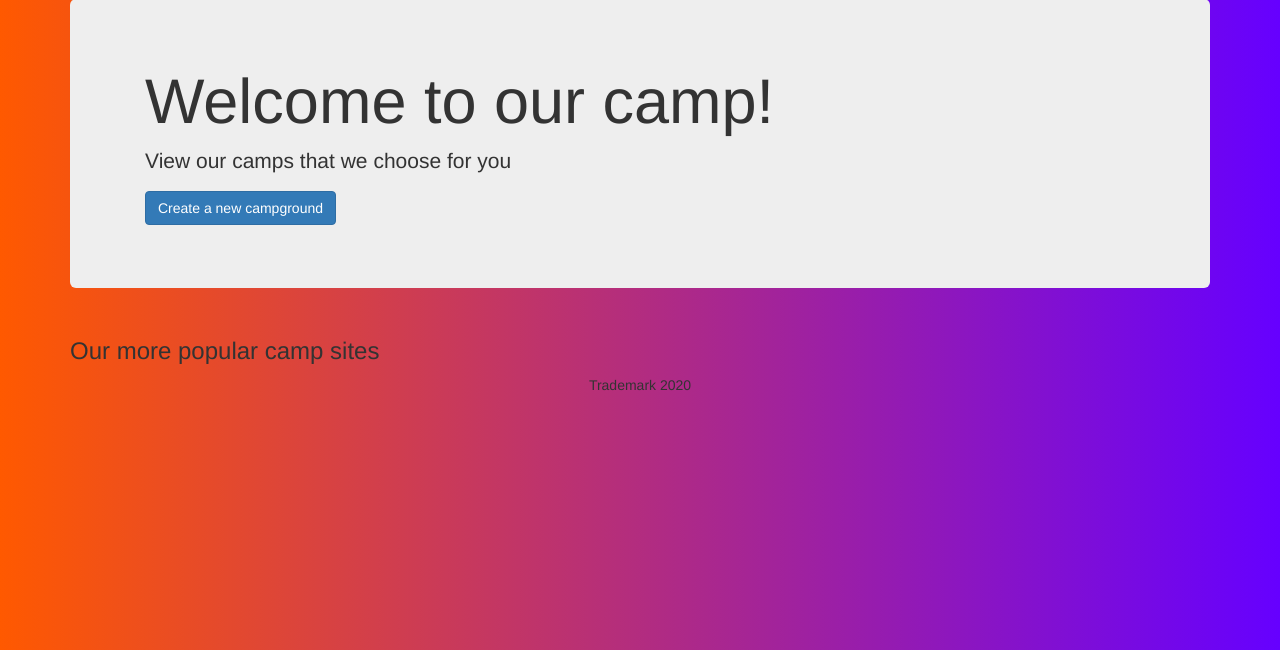
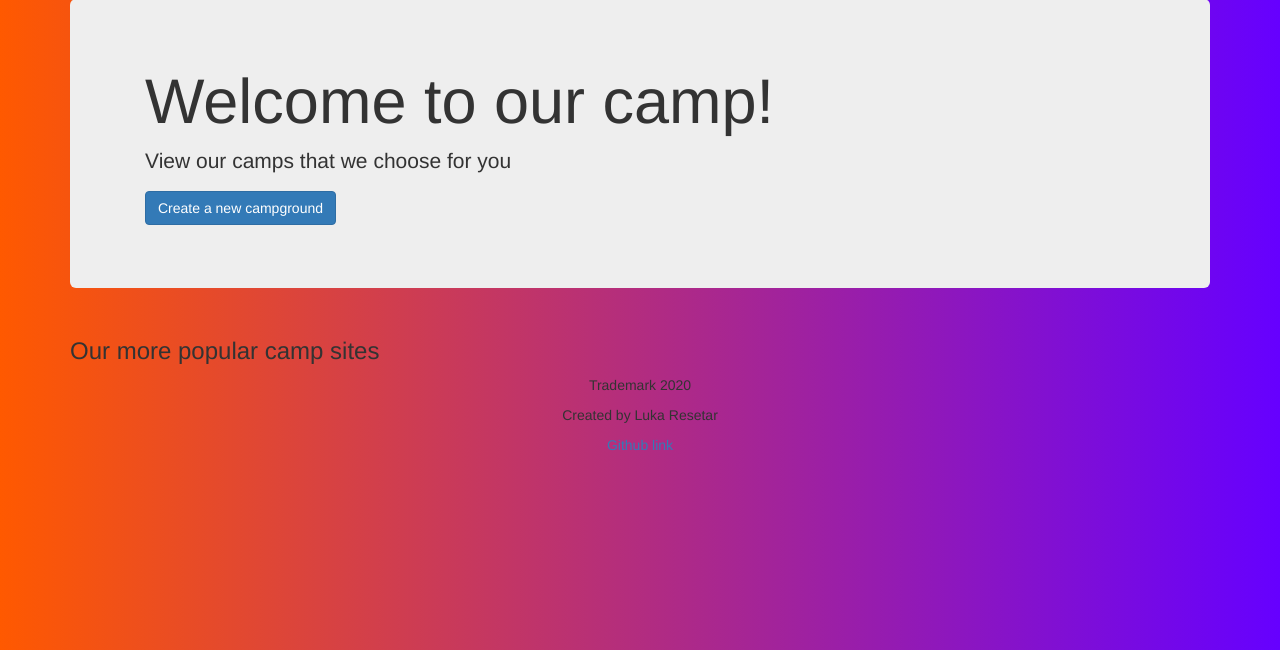
Before and after one commit to kirsrous/yelpcampClone, a Node server app: page /campgrounds/ in a window 1280 px wide. Shown: the part 73-723 px from the top of the page. Run offline with Node 20, Linux system fonts and the light colour scheme; data that the repository does not hold is empty; some libraries are stand-ins or nearby versions.

Commit message:
Update footer.ejs

```diff
--- a/views/partials/footer.ejs
+++ b/views/partials/footer.ejs
@@ -1,4 +1,5 @@
     <p class="text-center">Trademark 2020</p>
-
+    <p class="text-center">Created by Luka Resetar</p>
+    <p class="text-center"><a href="https://github.com/kirsrous/yelpcampClone">Github link</a></p>
 </body>
 </html>
```
